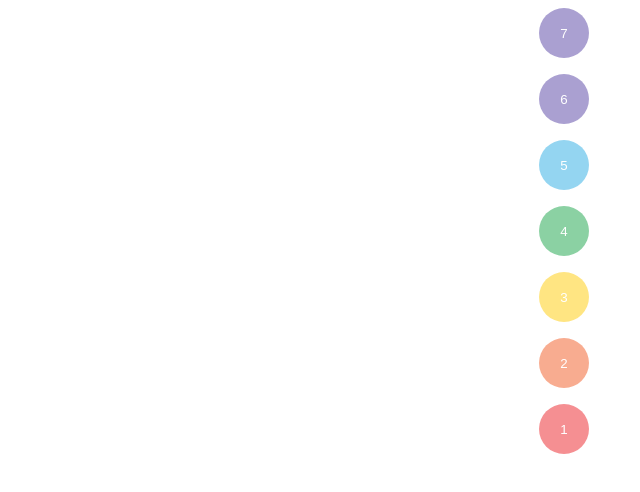
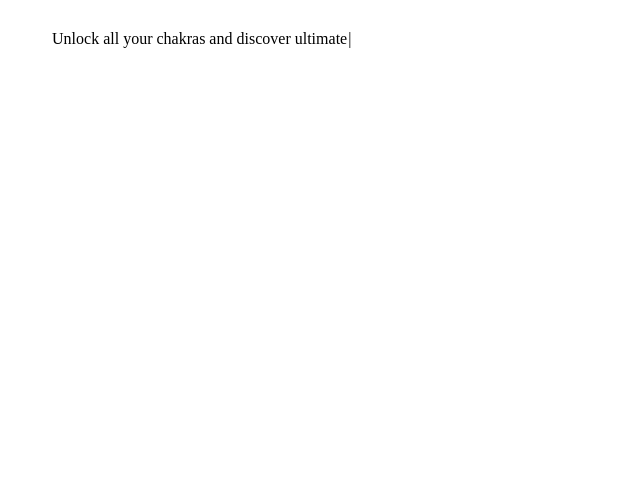
Before and after one commit to brrrrrbrrrr/hackathon-wcs-lyon-vite, a React (Vite) app: page /chakras in a window 1280 px wide. Shown: the top 492 px of the page, without its empty margins (76-716 px from the left). Built offline with nearby package versions, Linux system fonts and the light colour scheme.

Commit message:
add typewritter effect before step map

```diff
--- a/package.json
+++ b/package.json
@@ -12,7 +12,8 @@
   "dependencies": {
     "react": "^18.2.0",
     "react-dom": "^18.2.0",
-    "react-router-dom": "^6.23.1"
+    "react-router-dom": "^6.23.1",
+    "typewriter-effect": "^2.21.0"
   },
   "devDependencies": {
     "@types/react": "^18.2.66",
--- a/src/components/Step/Step.css
+++ b/src/components/Step/Step.css
@@ -9,7 +9,14 @@
   color: white;
   margin-top: 8px;
   margin-bottom: 8px;
+  transition: all 0.5s;
 }
+
+.button_step:hover {
+  transform: scale(1.1);
+  animation: all 0.5s;
+}
+
 .chakras_container {
   display: flex;
   flex-direction: row-reverse;
@@ -28,6 +35,9 @@
   /* Your code here */
 }
 
+.step-container {
+  animation: fadeInAnimation 1s forwards;
+}
 .fadeIn {
   animation: fadeInAnimation 1s forwards; /* Utilisation de "forwards" pour que l'opacité reste à 1 à la fin de l'animation */
 }
--- a/src/components/Step/Step.jsx
+++ b/src/components/Step/Step.jsx
@@ -1,24 +1,33 @@
 import '../Step/Step.css';
 import { useLoaderData } from 'react-router-dom';
-
-import { useState } from 'react';
+import { useEffect, useState } from 'react';
 import Card from '../card/Card';
+import TypeWritter from '../typewritter/TypeWritter';
 
 export default function Step() {
   const data = useLoaderData();
-  const [chakra, setChacra] = useState();
+  const [chakra, setChakra] = useState();
   const [activeModal, setActiveModal] = useState(false);
-  const [succes, setSucces] = useState(false);
-  const [chakraData, setChacraData] = useState(data);
+  const [activeStep, setActiveStep] = useState(false);
+  const [activeWritter, setActiveWritter] = useState(true);
+  const [success, setSuccess] = useState(false);
+  const [chakraData, setChakraData] = useState(data);
   const [isClosing, setIsClosing] = useState(false);
 
   const getElement = (el) => {
     setActiveModal(true);
-    setChacra(el);
+    setChakra(el);
   };
 
+  useEffect(() => {
+    setTimeout(() => {
+      setActiveStep(true);
+      setActiveWritter(false);
+    }, 7000);
+  }, []);
+
   const handleSucces = (id) => {
-    setChacraData(
+    setChakraData(
       chakraData.map((el) =>
         el.id === id ? { ...el, color: `${el.color.slice(0, -2)}10` } : el
       )
@@ -28,25 +37,28 @@ export default function Step() {
       setActiveModal(false);
       setIsClosing(false);
     }, 200);
-    setSucces(true);
+    setSuccess(true);
   };
 
   return (
+    <div>
+      {!activeModal && activeWritter && <TypeWritter />}
+      {activeStep && (
         <div className='step-container'>
           {!activeModal &&
             chakraData
               .slice()
               .reverse()
               .map((chakra) => (
-            <div className='chakras_container ' key={chakra.id}>
+                <div className='chakras_container' key={chakra.id}>
                   <button
                     className='button_step'
                     onClick={() => getElement(chakra)}
                     style={{
-                  backgroundColor: `${chakra.color}`,
-                  border: `${
-                    chakra.color.includes('10') ? '3px solid #FFD700' : 'none'
-                  }`,
+                      backgroundColor: chakra.color,
+                      border: chakra.color.includes('10')
+                        ? '3px solid #FFD700'
+                        : 'none',
                     }}
                   >
                     {chakra.id}
@@ -63,6 +75,8 @@ export default function Step() {
                   </button>
                 </div>
               ))}
+        </div>
+      )}
 
       {activeModal && (
         <div className={`${activeModal && 'fadeIn'} ${isClosing && 'fadeOut'}`}>
--- a/src/components/card/Card.css
+++ b/src/components/card/Card.css
@@ -14,6 +14,28 @@
   }
 }
 
+h1 {
+  position: relative;
+}
+h1::before {
+  content: '';
+  position: absolute;
+  bottom: 15px;
+  left: 0;
+  height: 2px; /* Hauteur de la ligne */
+  width: 0;
+  background-color: var(--line-color, black);
+  animation: expandLine 2s forwards; /* Animation pour étendre la ligne */
+}
+
+@keyframes expandLine {
+  from {
+    width: 0;
+  }
+  to {
+    width: 100%;
+  }
+}
 .modal-container {
   width: 100%;
   height: 100%;
--- a/src/components/card/Card.jsx
+++ b/src/components/card/Card.jsx
@@ -14,7 +14,7 @@ const Card = ({ chakra, setActiveModal, activeModal, handleSucces }) => {
           &#x2716;
         </div>
         <div className='title-logo_container'>
-          <h1>{chakra.nameS} </h1>
+          <h1 style={{ '--line-color': chakra.color }}>{chakra.nameS} </h1>
           <div className='logo-card_container'>
             <img src={chakra.logo} alt='' className='logo-chakra' />
           </div>
--- /dev/null
+++ b/src/components/typewritter/TypeWritter.css
@@ -0,0 +1,5 @@
+.intro {
+  width: 80%;
+
+  margin: 30px auto;
+}
--- /dev/null
+++ b/src/components/typewritter/TypeWritter.jsx
@@ -0,0 +1,30 @@
+import './TypeWritter.css';
+import Typewriter from 'typewriter-effect';
+
+const TypeWritter = () => {
+  return (
+    <div>
+      <div className='intro'>
+        <Typewriter
+          options={{
+            delay: 100,
+          }}
+          onInit={(typewriter) => {
+            typewriter
+              .typeString(
+                'Unlock all your chakras and discover ultimate well-being'
+              )
+
+              .callFunction(() => {})
+              .pauseFor(2500)
+
+              .callFunction(() => {})
+              .start();
+          }}
+        />
+      </div>
+    </div>
+  );
+};
+
+export default TypeWritter;
```
Also changed, not shown: 1 other file (tests, documents, lock files or other folders). Lines whose indentation alone changed are shown as unchanged.
